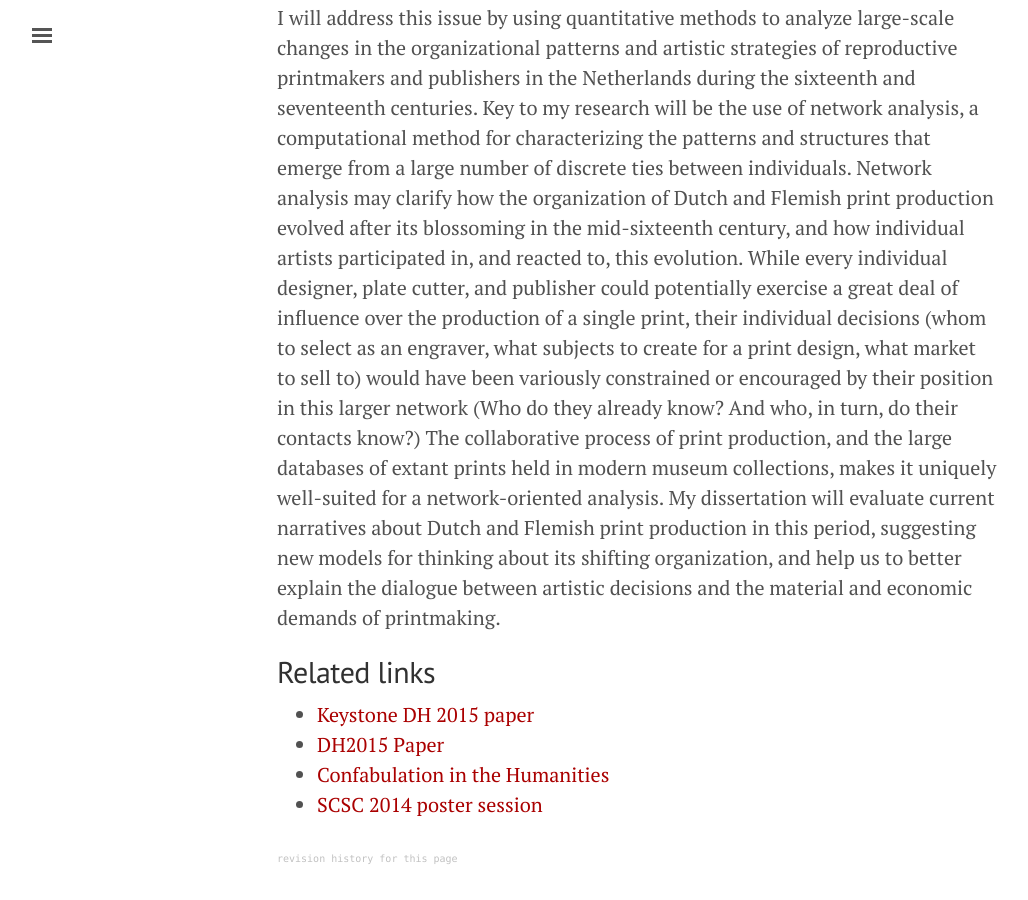
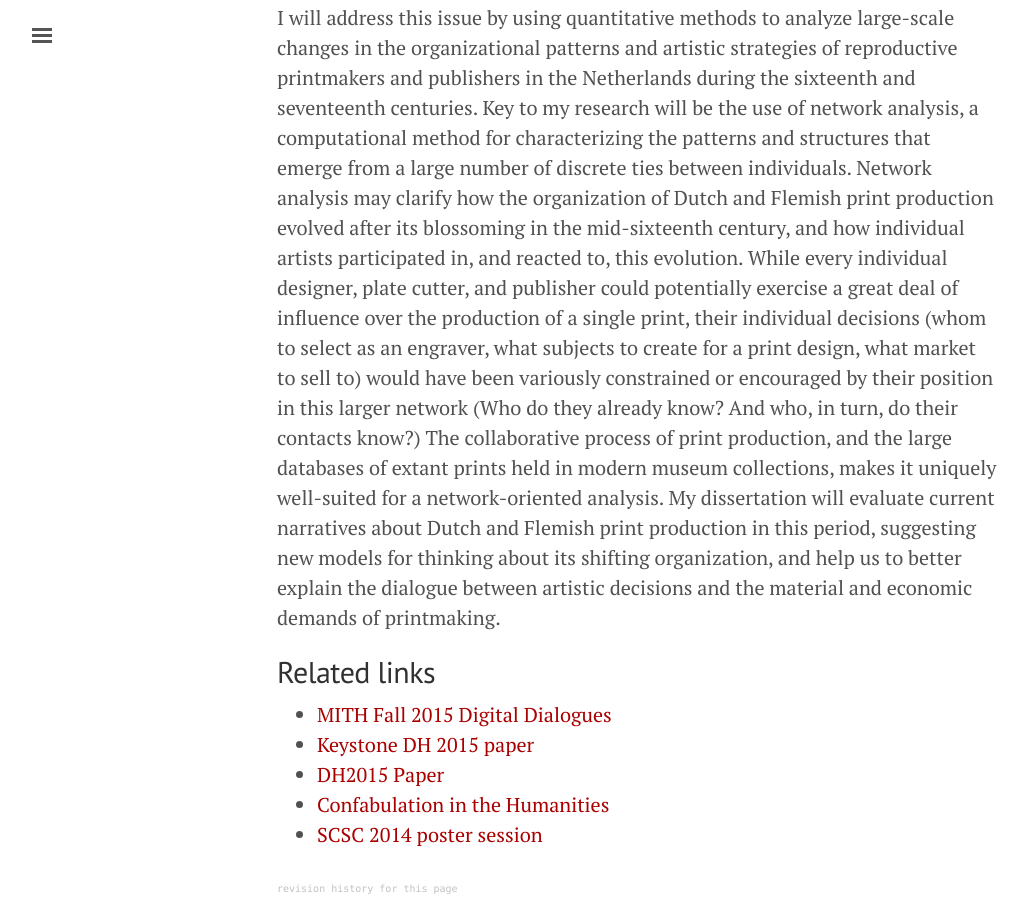
Before and after one commit to mdlincoln/mdlincoln.github.io, a Jekyll site: the page built from dissertation/index.md, in a window 1280 px wide and 900 px high, scrolled down 1223 px. Shown: the whole window, without its empty margins (3-1031 px from the left). Built offline with Jekyll 4.4.1, drawn with Linux system fonts in a browser that asks for light colours; nearby versions of some CDN libraries; before the commit the page ends 2093 px from its top, so only the background shows below that.

Commit message:
add MITH talk

```diff
--- a/dissertation/index.md
+++ b/dissertation/index.md
@@ -29,6 +29,7 @@ My dissertation will evaluate current narratives about Dutch and Flemish print p
 
 ## Related links
 
+- [MITH Fall 2015 Digital Dialogues](http://mith.umd.edu/podcasts/dd-fall-2015-matthew-lincoln/)
 - [Keystone DH 2015 paper](/2015/08/04/keystone-dh-simulating-print-production-networks.html)
 - [DH2015 Paper](/2015/06/30/dh2015-modelling-the-international-printmaking-networks-of-early-modern-europe.html)
 - [Confabulation in the Humanities](/2015/03/21/confabulation-in-the-humanities.html)
```
